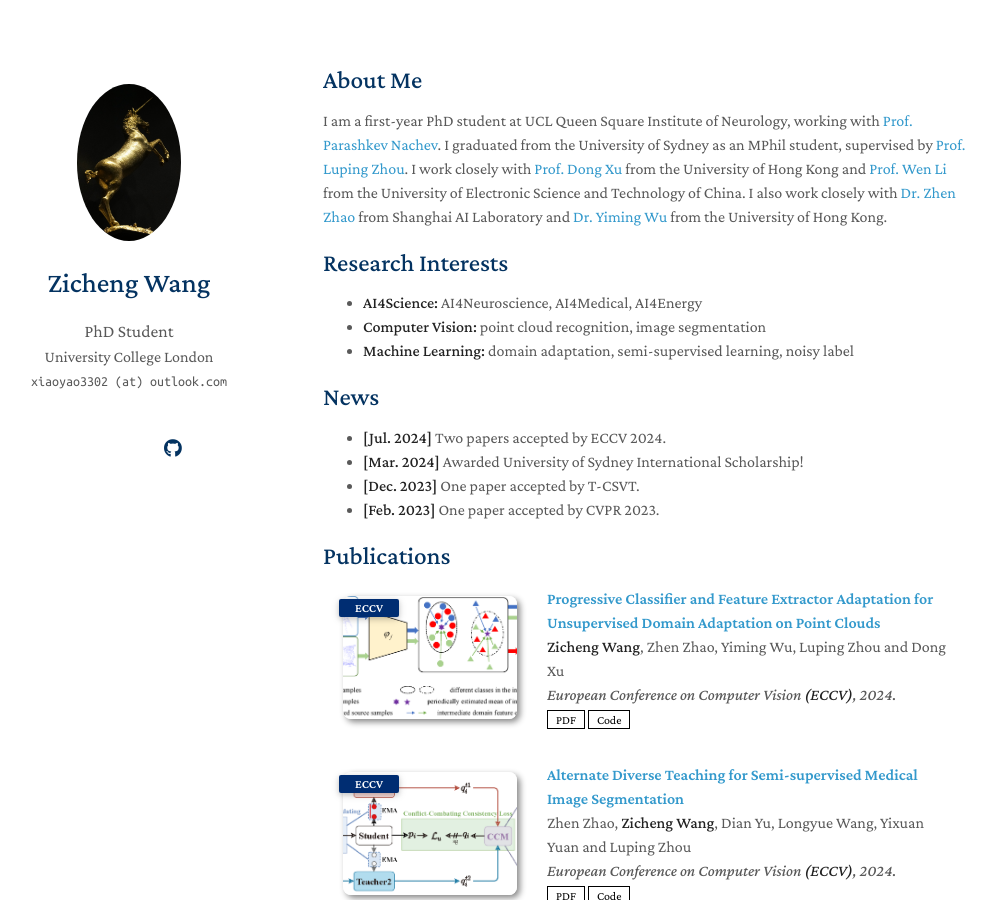
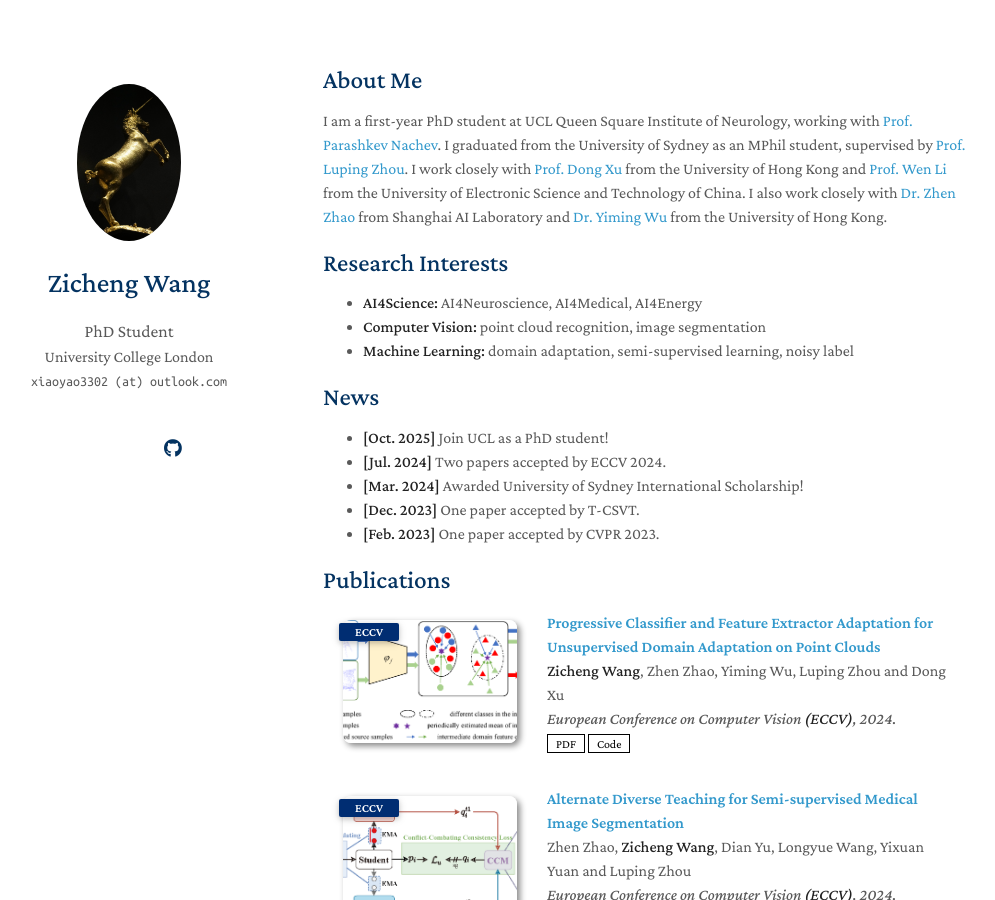
Before and after one commit to xiaoyao3302/xiaoyao3302.github.io, a Jekyll site: the page built from index.md, in a window 1280 px wide and 900 px high. Shown: the whole window, without its empty margins (147-1142 px from the left). Built offline with Jekyll 4.4.1, drawn with Linux system fonts in a browser that asks for light colours; nearby versions of some CDN libraries; a style sheet for code colours, icons or effects is not loaded; our own code applies the rules of GitHub Pages for plain Markdown files.

Commit message:
Add news entry for joining UCL as a PhD student

```diff
--- a/index.md
+++ b/index.md
@@ -14,6 +14,7 @@ I am a first-year PhD student at UCL Queen Square Institute of Neurology, workin
 
 ## News
 
+- **[Oct. 2025]** Join UCL as a PhD student!
 - **[Jul. 2024]** Two papers accepted by ECCV 2024.
 - **[Mar. 2024]** Awarded University of Sydney International Scholarship!
 - **[Dec. 2023]** One paper accepted by T-CSVT.
```
